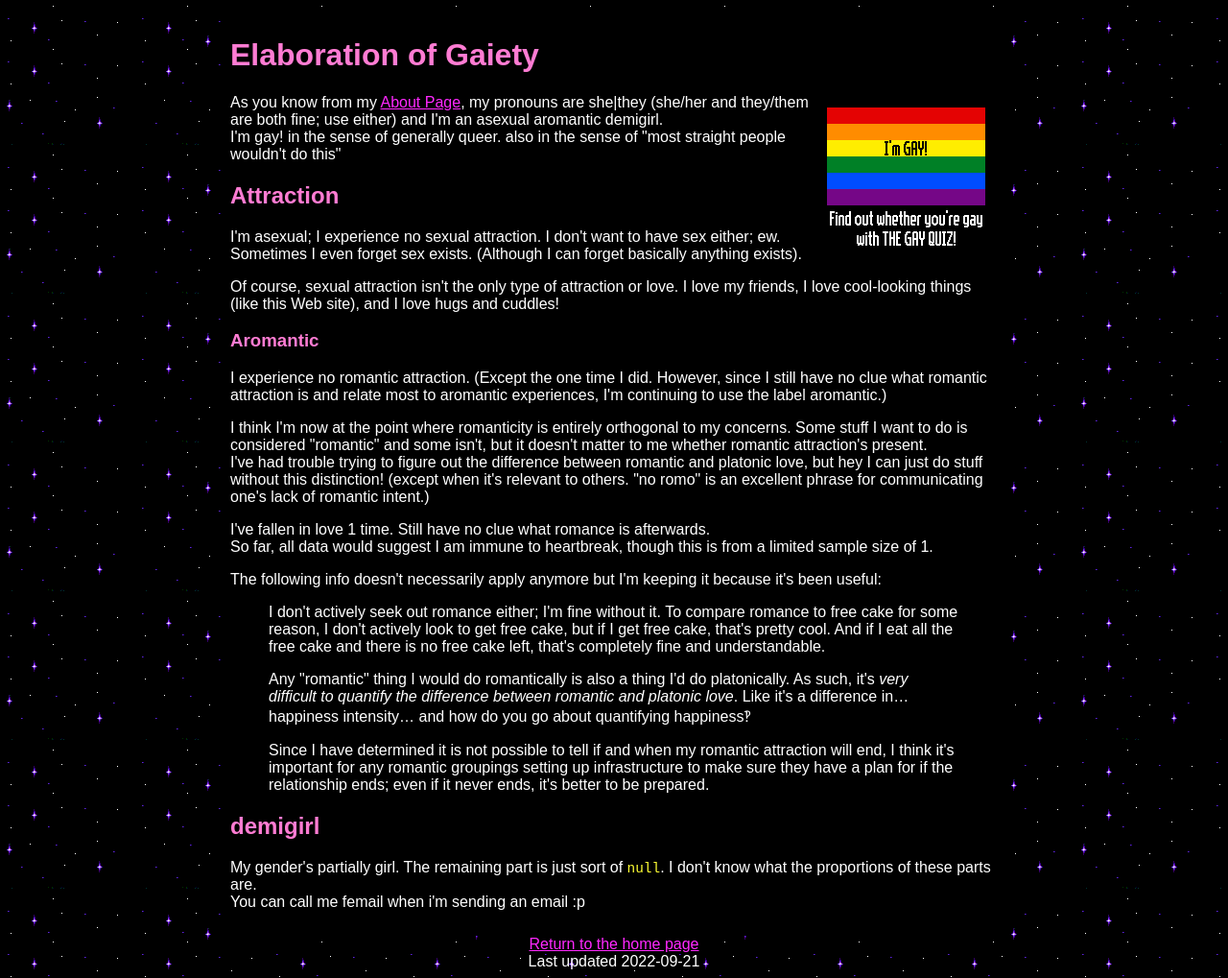
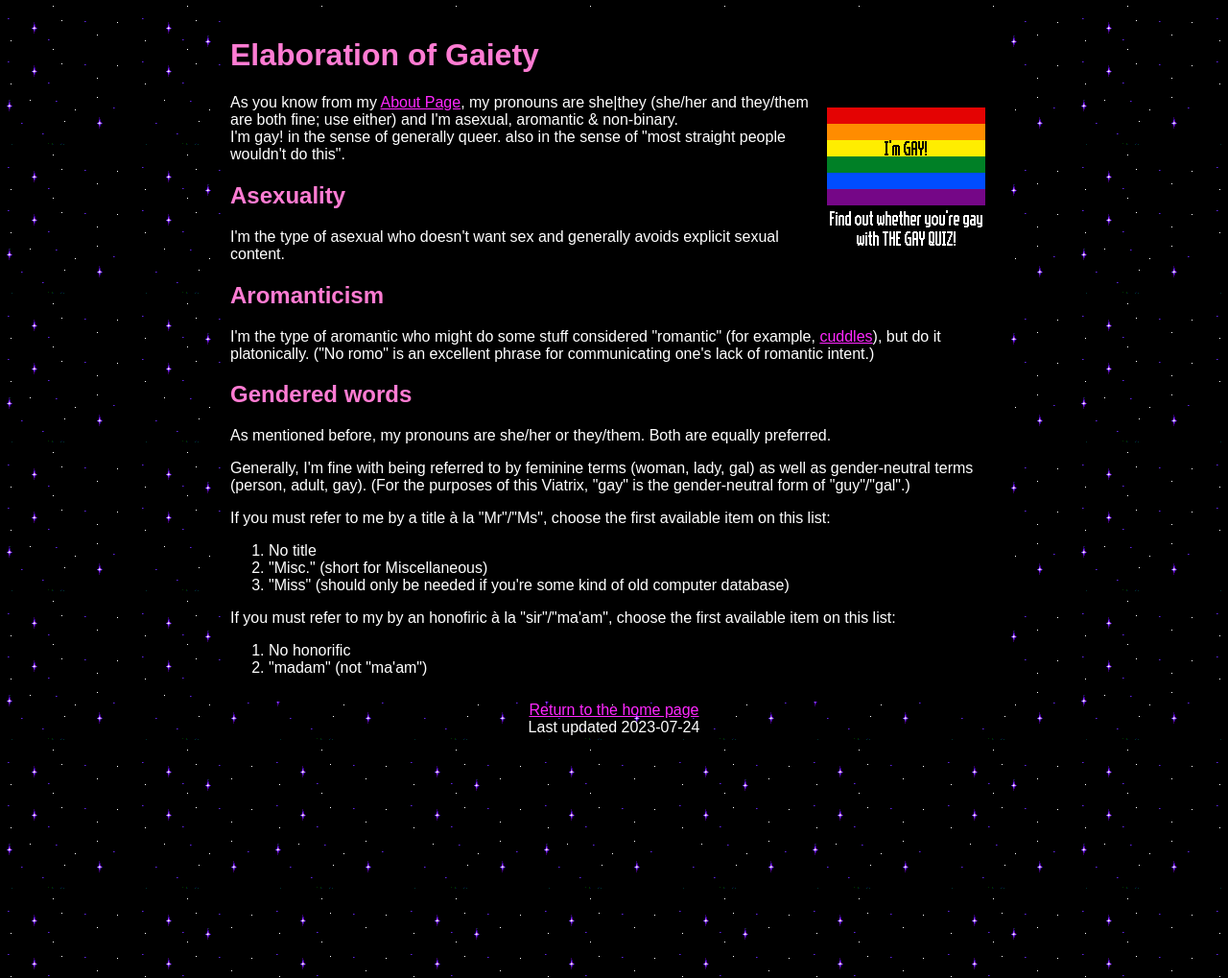
Before and after one commit to mincerafter42/mincerafter42.github.io, a Jekyll site: the page built from labels.md, in a window 1280 px wide. Shown: the whole page at 96% size. Built offline with Jekyll 4.4.1, drawn with Linux system fonts in a browser that asks for light colours; some web fonts are replaced.

Commit message:
Updated label info

```diff
--- a/about.html
+++ b/about.html
@@ -1,6 +1,7 @@
 ---
 title: About Me
 layout: default
+last_modified_at: 2023-07-24
 ---
 <h1>About the webmaster</h1>
 <p id=name>
@@ -11,7 +12,7 @@ I'm also known as mincerafter42 on other platforms, so you can call me minceraft
 <p>
 My pronouns are she|they.
 I'm <abbr title="experiencing no sexual attraction">asexual</abbr> and <abbr title="experiencing no romantic attraction">aromantic</abbr>.<br>
-I'm a <abbr title="partially girl">demigirl</abbr>, putting me under the <abbr title="Being neither 100% male 100% of the time nor 100% female 100% of the time">non-binary</abbr> and <abbr title="being a gender other than what you were assigned at birth (because people make assumptions about babies' genders before the babies even know gender is a thing)">trans</abbr> umbrellas.
+I'm <abbr title="Being neither 100% male 100% of the time nor 100% female 100% of the time">non-binary</abbr> and <abbr title="being a gender other than what you were assigned at birth (because people make assumptions about babies' genders before the babies even know gender is a thing)">trans</abbr>. (Yes there is overlap between these labels)
 <br><a href=/labels>More about my titles and labels</a>
 <br>I'm <abbr title="brain functions differently from majority">neurodivergent</abbr>.
 <p>
--- a/labels.md
+++ b/labels.md
@@ -1,38 +1,34 @@
 ---
 layout: default
 title: gay
-last_modified_at: 2022-09-21
+last_modified_at: 2023-07-24
 ---
 # Elaboration of Gaiety
 <aside style="float:right"><a href="/gayquiz"><img src="/gayquiz/resultdark.png" alt="I'm GAY! Find out whether you're gay with THE GAY QUIZ!"></a></aside>
-As you know from my [About Page](/about), my pronouns are she|they (she/her and they/them are both fine; use either) and I'm an asexual aromantic demigirl.
-I'm gay! in the sense of generally queer. also in the sense of "most straight people wouldn't do this"
+As you know from my [About Page](/about), my pronouns are she|they (she/her and they/them are both fine; use either) and I'm asexual, aromantic & non-binary.
+I'm gay! in the sense of generally queer. also in the sense of "most straight people wouldn't do this".
 
-## Attraction
-I'm asexual; I experience no sexual attraction. I don't want to have sex either; ew. Sometimes I even forget sex exists. (Although I can forget basically anything exists).
+## Asexuality
 
-Of course, sexual attraction isn't the only type of attraction or love. I love my friends, I love cool-looking things (like this Web site), and I love hugs and cuddles!
-### Aromantic
-I experience no romantic attraction. (Except the one time I did.
-However, since I still have no clue what romantic attraction is and relate most to aromantic experiences, I'm continuing to use the label aromantic.)
+I'm the type of asexual who doesn't want sex and generally avoids explicit sexual content.
 
-I think I'm now at the point where romanticity is entirely orthogonal to my concerns.
-Some stuff I want to do is considered "romantic" and some isn't, but it doesn't matter to me whether romantic attraction's present.
-I've had trouble trying to figure out the difference between romantic and platonic love, but hey I can just do stuff without this distinction!
-(except when it's relevant to others. "no romo" is an excellent phrase for communicating one's lack of romantic intent.)
+## Aromanticism
 
-I've fallen in love 1 time. Still have no clue what romance is afterwards.
-So far, all data would suggest I am immune to heartbreak, though this is from a limited sample size of 1.
+I'm the type of aromantic who might do some stuff considered "romantic" (for example, [cuddles](/cuddle )), but do it platonically. ("No romo" is an excellent phrase for communicating one's lack of romantic intent.)
 
-The following info doesn't necessarily apply anymore but I'm keeping it because it's been useful:
-> I don't actively seek out romance either; I'm fine without it. To compare romance to free cake for some reason, I don't actively look to get free cake, but if I get free cake,
-> that's pretty cool. And if I eat all the free cake and there is no free cake left, that's completely fine and understandable.
->
-> Any "romantic" thing I would do romantically is also a thing I'd do platonically. As such, it's *very difficult to quantify the difference between romantic and platonic love*.
-> Like it's a difference in... happiness intensity... and how do you go about quantifying happiness‽
->
-> Since I have determined it is not possible to tell if and when my romantic attraction will end, I think it's important for any romantic groupings setting up infrastructure to make sure they have a plan for if the relationship ends; even if it never ends, it's better to be prepared.
+## Gendered words
 
-## demigirl
-My gender's partially girl. The remaining part is just sort of `null`. I don't know what the proportions of these parts are.
-You can call me femail when i'm sending an email :p
+As mentioned before, my pronouns are she/her or they/them. Both are equally preferred.
+
+Generally, I'm fine with being referred to by feminine terms (woman, lady, gal) as well as gender-neutral terms (person, adult, gay). (For the purposes of this Viatrix, "gay" is the gender-neutral form of "guy"/"gal".)
+
+If you must refer to me by a title à la "Mr"/"Ms", choose the first available item on this list:
+
+1. No title
+2. "Misc." (short for Miscellaneous)
+3. "Miss" (should only be needed if you're some kind of old computer database)
+
+If you must refer to my by an honofiric à la "sir"/"ma'am", choose the first available item on this list:
+
+1. No honorific
+2. "madam" (not "ma'am")
```
